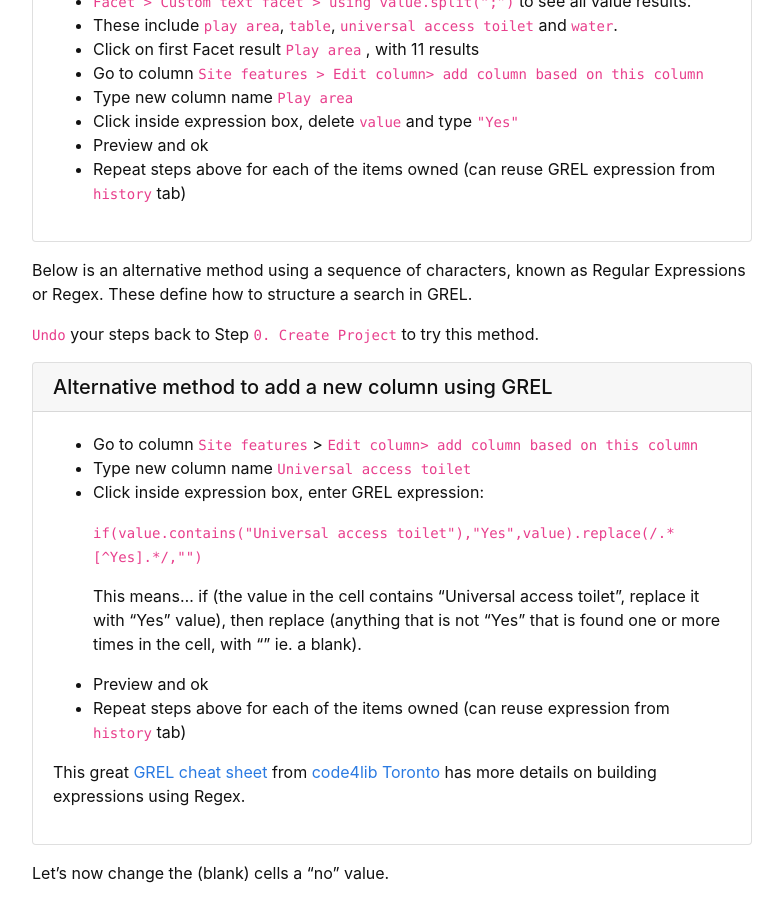
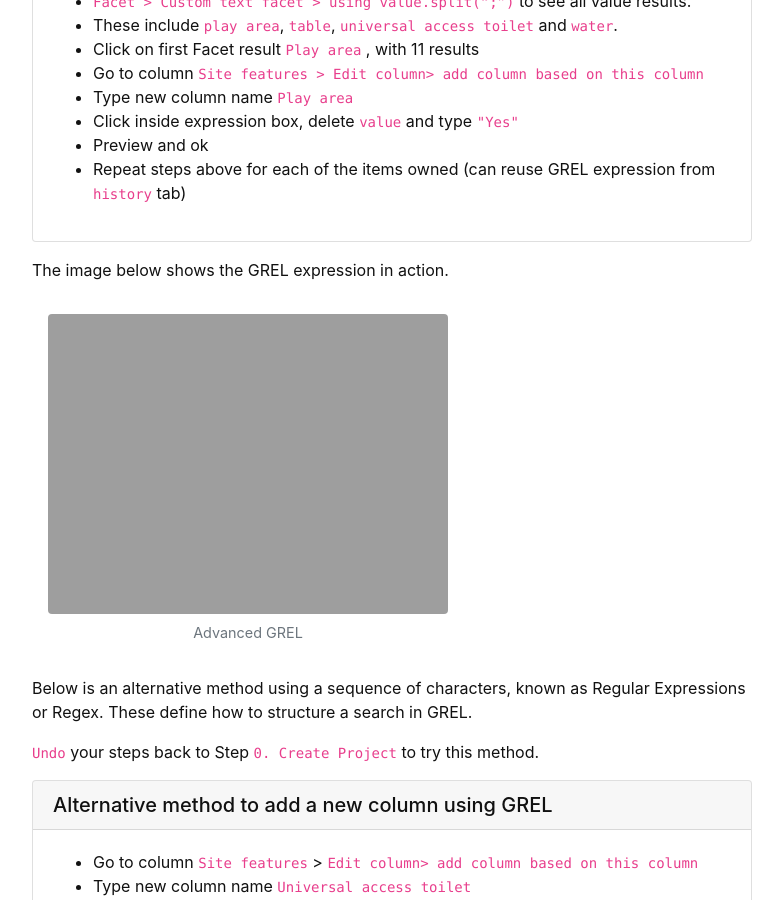
Before and after one commit to GULibrarySandbox/advanced-data-wrangle-old, a Jekyll site: the page built from content/5-lesson.md, in a window 1280 px wide and 900 px high, scrolled down 1582 px. Shown: the whole window, without its empty margins (248-1031 px from the left). Built offline with Jekyll 4.4.1, drawn with Linux system fonts in a browser that asks for light colours.

Commit message:
Update 5-lesson.md

```diff
--- a/content/5-lesson.md
+++ b/content/5-lesson.md
@@ -59,6 +59,10 @@ The next step is to split the values so they can be moved to separate columns.
 - Preview and ok
 - Repeat steps above for each of the items owned (can reuse GREL expression from  `history`  tab){% endcapture %} {% include card.md header="Add a new column based on split values" text=text %}
 
+The image below shows the GREL expression in action.
+
+{% include figure.html img="***.jpg" alt="Add a column with values from two columns using GREL" caption="Advanced GREL" width="100%" %}
+
 Below is an alternative method using a sequence of characters, known as Regular Expressions or Regex.  These define how to structure a search in GREL.
 
 `Undo`  your steps back to Step `0. Create Project` to try this method.
```
